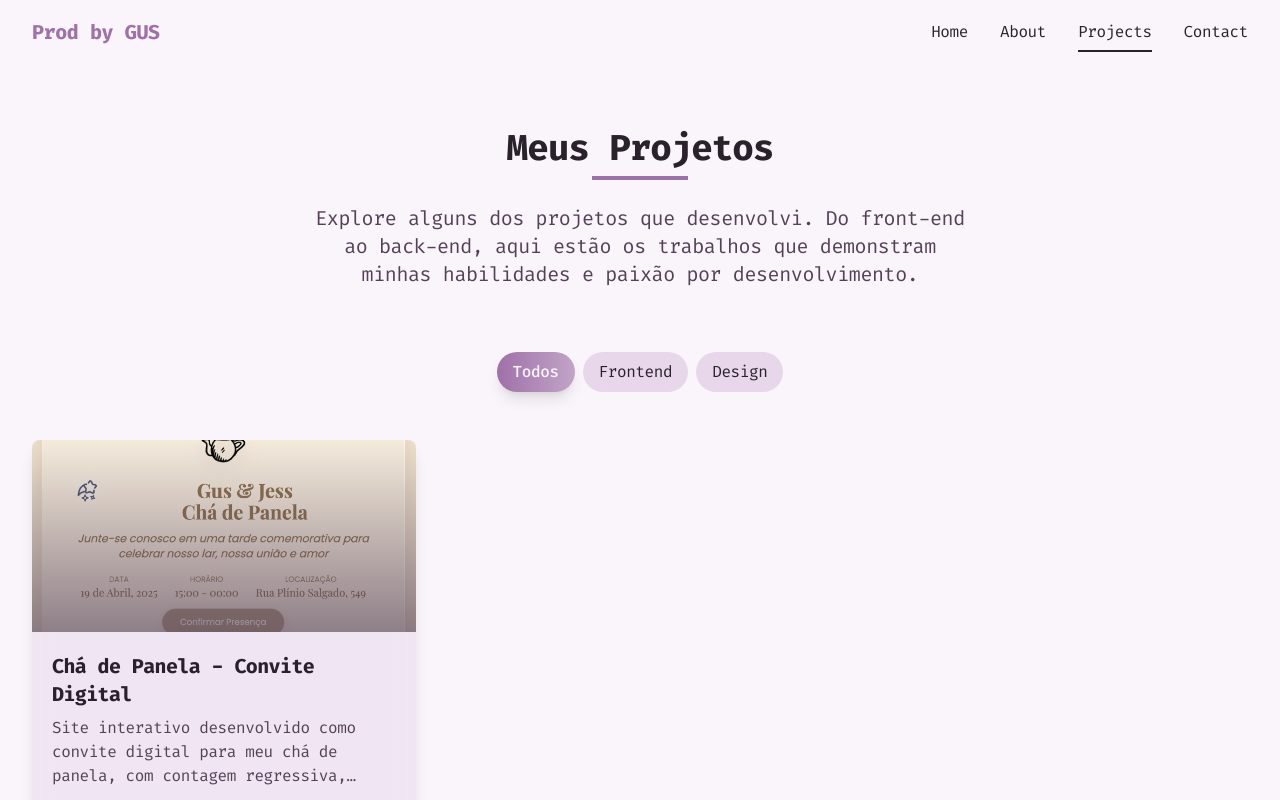
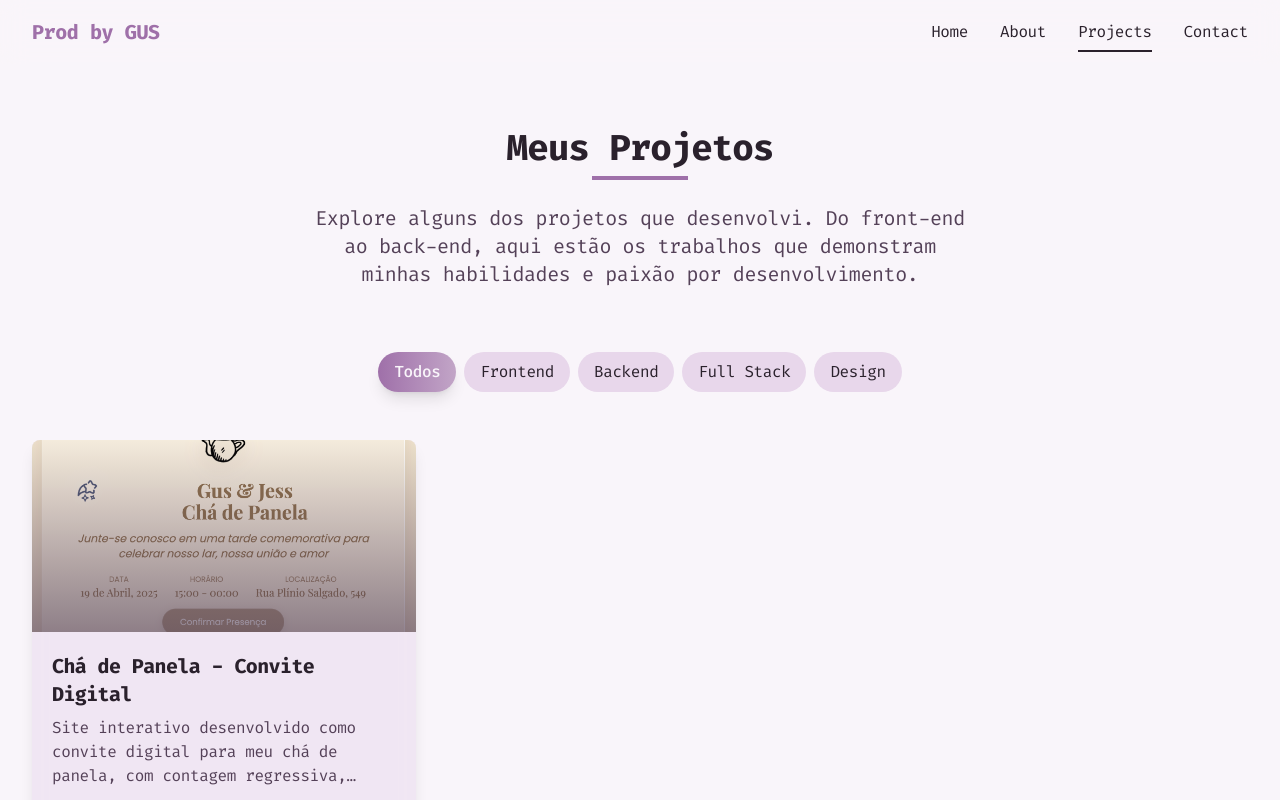
Before and after one commit to gustavo-nomelini/portfolio-prodbygus, a Next.js app: page /projects in a window 1280 px wide. Shown: the top 800 px of the page. Built offline with nearby package versions, Linux system fonts and the light colour scheme.

Commit message:
feat: restore and expand project categories in Projects section; implement logic to track categories with projects for improved filtering

```diff
--- a/src/components/sections/Projects.tsx
+++ b/src/components/sections/Projects.tsx
@@ -163,11 +163,19 @@ const Projects = () => {
   const uniqueCategories: ProjectCategory[] = [
     'Todos',
     'Frontend',
+    'Backend',
+    'Full Stack',
     'Design',
-    // Comentado para o deploy inicial - apenas categorias usadas no projeto ativo
-    // 'Backend',
-    // 'Full Stack',
+    // Todos os filtros foram restaurados para uso futuro
   ];
+
+  // Primeiro, vamos verificar quais categorias têm projetos
+  const categoriesWithProjects = new Set<ProjectCategory>();
+  projects.forEach((project) => {
+    project.categories.forEach((category) => {
+      categoriesWithProjects.add(category);
+    });
+  });
 
   // Filtra os projetos com base na categoria selecionada
   const filteredProjects =
```
